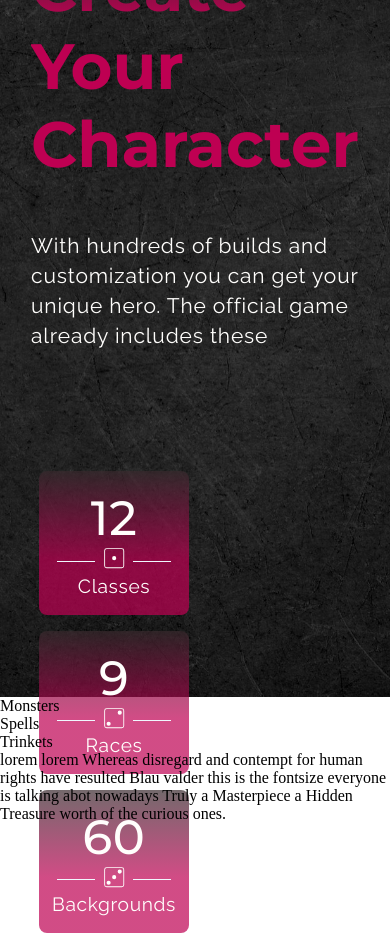
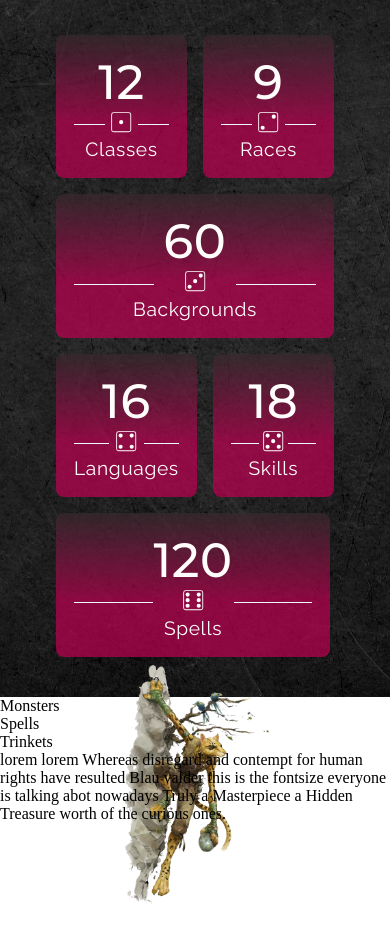
Before and after one commit to treee97/dndWebsite, a React (Create React App) app: page / in a window 390 px wide. Shown: the part 1060-1997 px from the top of the page. After the commit the page ends 1964 px from the top, so only its background shows below. Built offline with nearby package versions, Linux system fonts and the light colour scheme.

Commit message:
losing it with the media queries

```diff
--- a/src/components/Features/Features.css
+++ b/src/components/Features/Features.css
@@ -1,5 +1,6 @@
 .app__feature{
     display: flex;
+    flex: 1;
     flex-direction: column;
     align-items: center;
     justify-content: center;
@@ -47,3 +48,9 @@
     font-size: 1.2rem;
 
 }
+
+@media screen and (max-width: 1024px){
+    .app__feature{
+        flex: 1;
+    }
+}
--- a/src/containers/Character/Character.css
+++ b/src/containers/Character/Character.css
@@ -18,7 +18,9 @@
     justify-content: center;
 }
 .app__character_content-header h2{
+
     margin: 4rem 0 3rem 0;
+
 }
 .app__character_content-header p{
     color: var(--color-white);
@@ -37,11 +39,40 @@
 }
 
 .app__character-img img{
-  max-width: 80%;
-  max-height: 100%;
+  max-width: 100%;
+  height: auto;
 }
-.app__character_content-info ul{
+.app__character_content-info{
     margin-top: 4rem;
     display: flex;
     flex-wrap: wrap;
 }
+
+
+@media  screen and (max-width: 1280px) {
+    .app__character_content-header h2{
+        font-size: 48px;
+        margin: 2rem 0 1.5rem 0;
+
+    }
+    .app__character_content-header p{
+        font-size: 18px;
+
+        margin-bottom: 1.5rem;
+    }
+}
+@media  screen and (max-width: 1024px){
+    .app__character{
+        flex-direction: column;
+    }
+    .app__character-img{
+        align-items: center;
+        justify-content: center;
+        order: 2;
+    }
+    .app__character-img img{
+        max-width: 50%;
+        height: auto;
+    }
+    /* We could display it none and send it back as bacground!!!! MUST DO WILL LOOK NICE BELIEVE IN YOUR SKILLS FELLA! */
+}
--- a/src/containers/Character/Character.jsx
+++ b/src/containers/Character/Character.jsx
@@ -19,12 +19,10 @@ const Character = () => (
           <p className="p__raleway">With hundreds of builds and customization you can get your unique hero. The official game already includes these</p>
         </div>
 
-        <div className="app__character_content-info">
-          <ul className='p__raleway'>
+        <div className="app__character_content-info p__raleway">
           {data.dndbase.map( (card, index) => (
-              <li><Features key={card.title + index} number={card.number} title={card.name} dice={card.dice} /></li>
+              <Features key={card.title + index} number={card.number} title={card.name} dice={card.dice} />
           ))};
-          </ul>
         </div>
       </div>
 
```
